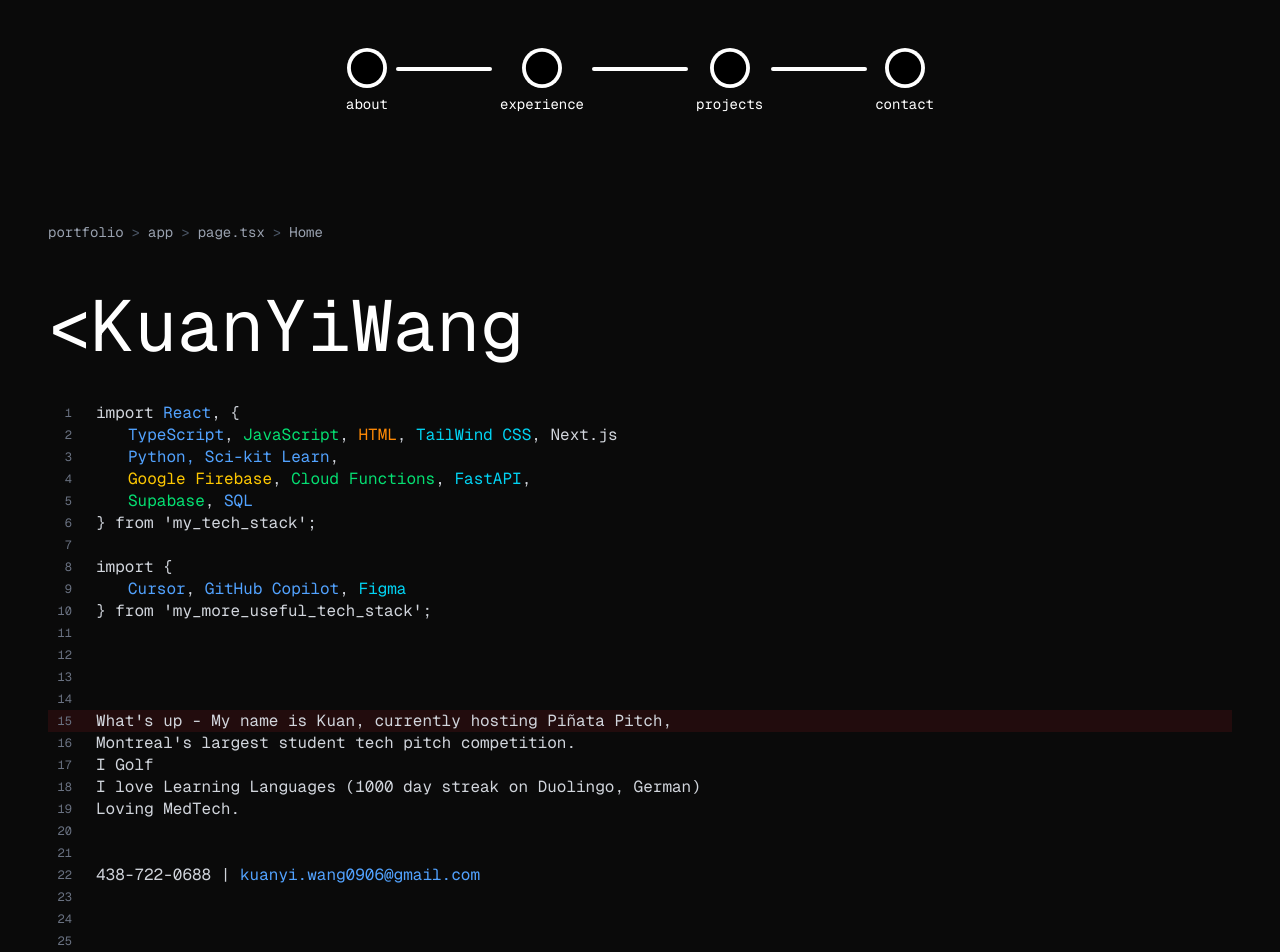
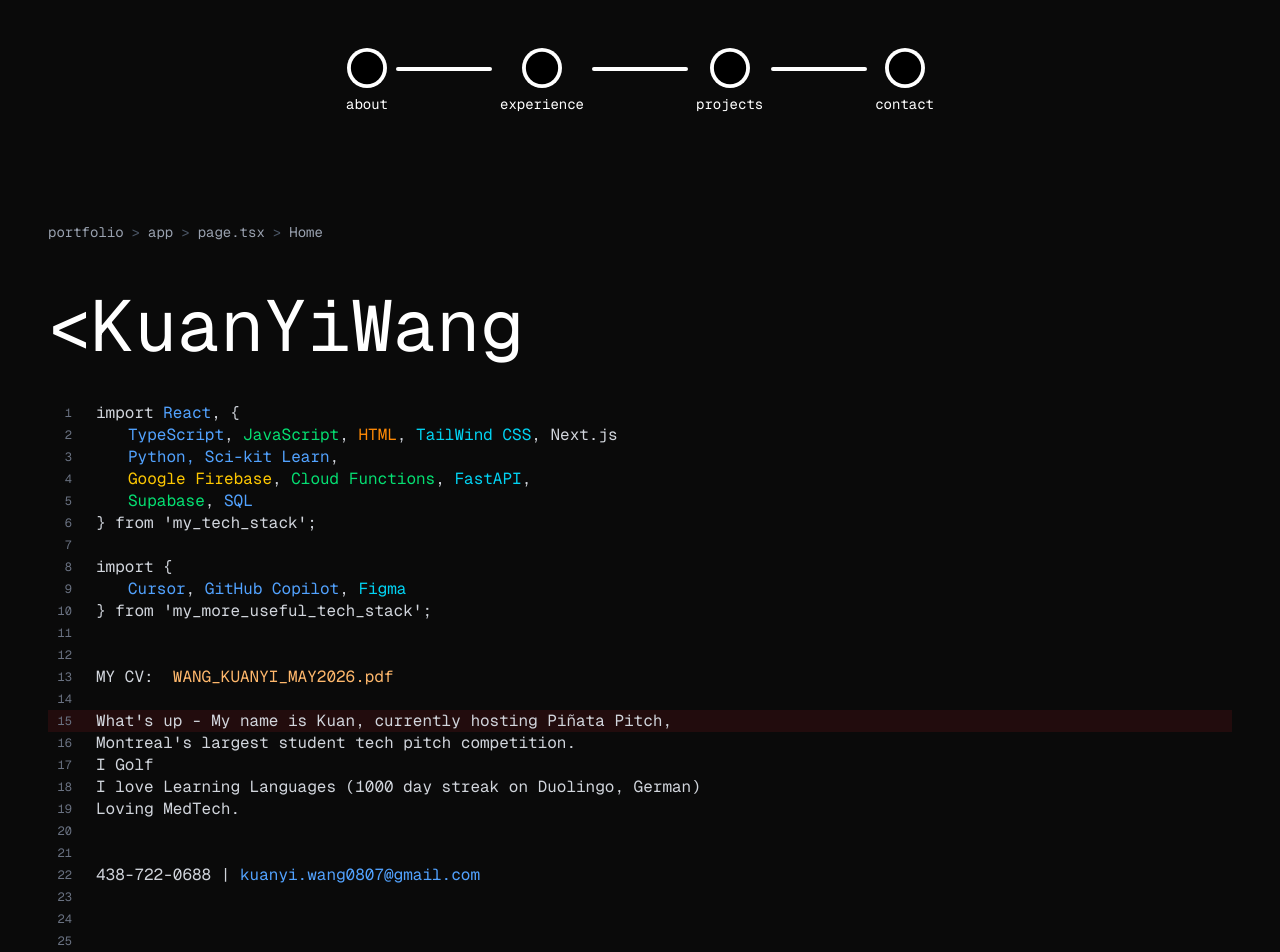
Before and after one commit to AcastaPaloma/portfolio-prod, a Next.js app in the folder portfolio-prod/: page / in a window 1280 px wide. Shown: the top 952 px of the page. Built offline with nearby package versions, Linux system fonts and the light colour scheme.

Commit message:
Add: CV>

```diff
--- a/portfolio-prod/components/footer/Footer.tsx
+++ b/portfolio-prod/components/footer/Footer.tsx
@@ -23,10 +23,10 @@ export default function Footer() {
             <div className="flex flex-wrap items-start sm:items-center">
               <span className="text-white">&quot;email&quot;:</span>
               <a
-                href="mailto:kuanyi.wang0906@gmail.com"
+                href="mailto:kuanyi.wang0807@gmail.com"
                 className="text-blue-400 ml-1 sm:ml-2 break-all hover:underline"
               >
-                kuanyi.wang0906@gmail.com
+                kuanyi.wang0807@gmail.com
               </a>
             <span className="text-white">,</span>
             </div>
--- a/portfolio-prod/components/sections/KuanYiWang.tsx
+++ b/portfolio-prod/components/sections/KuanYiWang.tsx
@@ -142,10 +142,22 @@ const KuanYiWang = () => {
                 <div className="flex-1 min-w-0"></div>
               </div>
 
-              {/* Line 13 - empty */}
+              {/* Line 13 - CV download */}
               <div className="h-3 xs:h-[14px] sm:h-4 md:h-5 lg:h-[22px] flex items-center gap-2 xs:gap-2.5 sm:gap-3 md:gap-5 lg:gap-6 hover:bg-blue-500/10 transition-colors">
                 <span className="text-gray-500 select-none w-3 xs:w-3.5 sm:w-4 md:w-6 text-right shrink-0 text-[7px] xs:text-[8px] sm:text-[10px] md:text-xs">13</span>
-                <div className="flex-1 min-w-0"></div>
+                <div className="flex-1 min-w-0 whitespace-nowrap">
+                  <span className="text-gray-300">
+                    MY CV:	&nbsp;
+                    <a
+                      href="/WANG_KUANYI_MAY2026.pdf"
+                      target="_blank"
+                      rel="noopener noreferrer"
+                      className="text-[#FFB86C] hover:underline"
+                    >
+                      WANG_KUANYI_MAY2026.pdf
+                    </a>
+                  </span>
+                </div>
               </div>
 
               {/* Line 14 - empty */}
@@ -213,10 +225,10 @@ const KuanYiWang = () => {
                   <span className="text-gray-300">
                     438-722-0688 |{" "}
                     <a
-                      href="mailto:kuanyi.wang0906@gmail.com"
+                      href="mailto:kuanyi.wa807@gmail.com"
                       className="text-blue-400 hover:underline"
                     >
-                      kuanyi.wang0906@gmail.com
+                      kuanyi.wang0807@gmail.com
                     </a>
                   </span>
                 </div>
```
Also changed, not shown: 1 other file (tests, documents, lock files or other folders).
